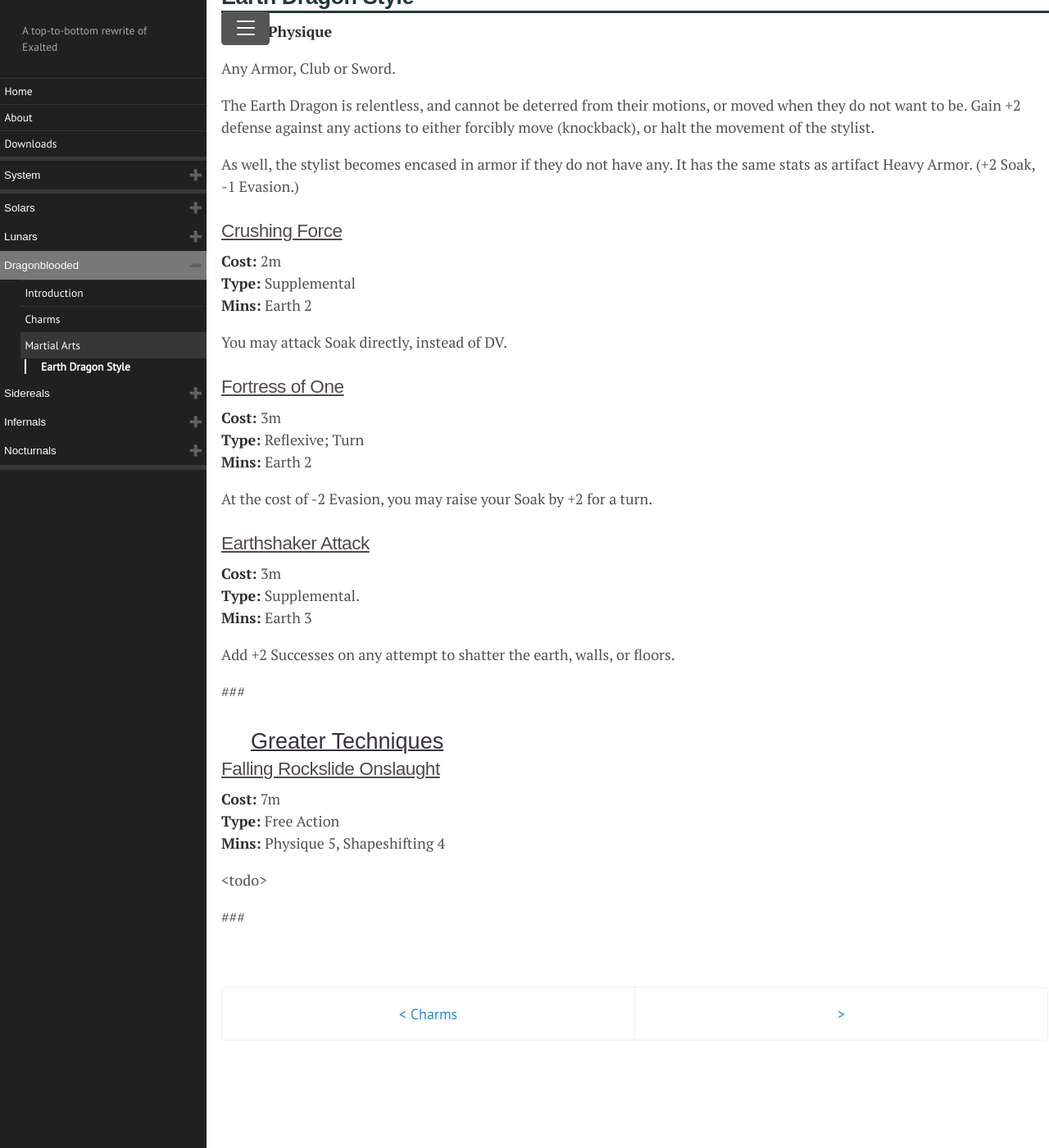
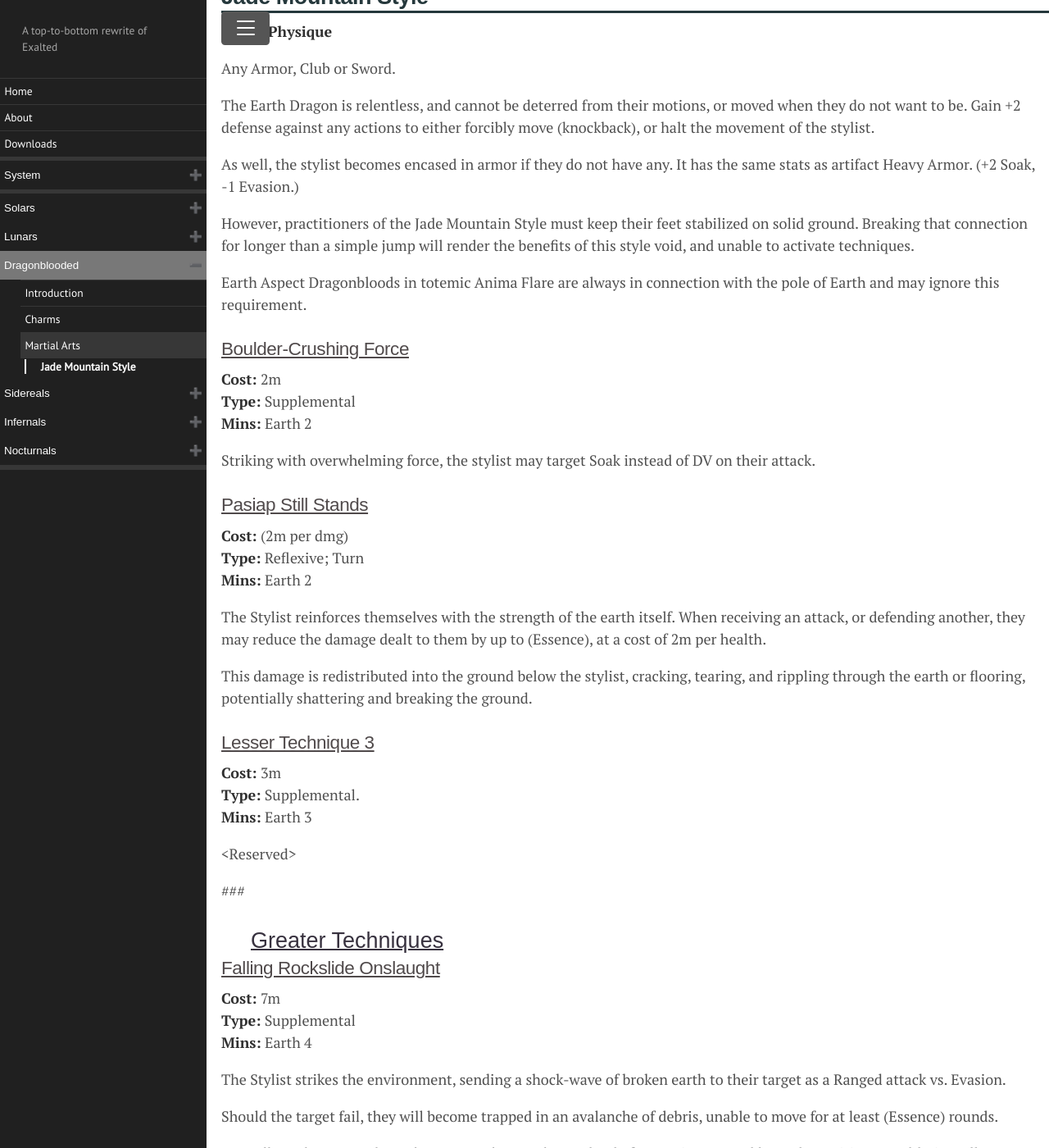
Before and after one commit to Dragonmystic707/exalted-reincarnated, a Jekyll site: the page built from docs/Dragonblooded/Martial_Arts.md, in a window 1280 px wide and 1400 px high, scrolled down 275 px. Shown: the whole window at 82% size. Built offline with Jekyll 4.4.1, drawn with Linux system fonts in a browser that asks for light colours; some of the changed text lies outside the part shown.

Commit message:
Added Jade mountain martial arts

```diff
--- a/docs/Dragonblooded/Martial_Arts.md
+++ b/docs/Dragonblooded/Martial_Arts.md
@@ -11,8 +11,8 @@ prev_title: Charms
 Martial Arts
 ============
 
-Earth Dragon Style
-------------------
+Jade Mountain Style
+-------------------
 
 **Earth, Physique**
 
@@ -26,29 +26,44 @@ the stylist.
 As well, the stylist becomes encased in armor if they do not have any.
 It has the same stats as artifact Heavy Armor. (+2 Soak, -1 Evasion.)
 
-### Crushing Force
+However, practitioners of the Jade Mountain Style must keep their feet
+stabilized on solid ground. Breaking that connection for longer than a
+simple jump will render the benefits of this style void, and unable to
+activate techniques.
+
+Earth Aspect Dragonbloods in totemic Anima Flare are always in
+connection with the pole of Earth and may ignore this requirement.
+
+### Boulder-Crushing Force
 
 **Cost:** 2m
 **Type:** Supplemental
 **Mins:** Earth 2
 
-You may attack Soak directly, instead of DV.
+Striking with overwhelming force, the stylist may target Soak instead of
+DV on their attack.
 
-### Fortress of One
+### Pasiap Still Stands
 
-**Cost:** 3m
+**Cost:** (2m per dmg)
 **Type:** Reflexive; Turn
 **Mins:** Earth 2
 
-At the cost of -2 Evasion, you may raise your Soak by +2 for a turn.
+The Stylist reinforces themselves with the strength of the earth itself.
+When receiving an attack, or defending another, they may reduce the
+damage dealt to them by up to (Essence), at a cost of 2m per health.
 
-### Earthshaker Attack
+This damage is redistributed into the ground below the stylist,
+cracking, tearing, and rippling through the earth or flooring,
+potentially shattering and breaking the ground.
+
+### Lesser Technique 3
 
 **Cost:** 3m
 **Type:** Supplemental.
 **Mins:** Earth 3
 
-Add +2 Successes on any attempt to shatter the earth, walls, or floors.
+&lt;Reserved&gt;
 
 ###
 
@@ -57,9 +72,24 @@ Add +2 Successes on any attempt to shatter the earth, walls, or floors.
 ### Falling Rockslide Onslaught
 
 **Cost:** 7m
-**Type:** Free Action
-**Mins:** Physique 5, Shapeshifting 4
+**Type:** Supplemental
+**Mins:** Earth 4
 
-&lt;todo&gt;
+The Stylist strikes the environment, sending a shock-wave of broken
+earth to their target as a Ranged attack vs. Evasion.
+
+Should the target fail, they will become trapped in an avalanche of
+debris, unable to move for at least (Essence) rounds.
+
+Regardless, the targeted area becomes a shattered wasteland of an
+environmental hazard, requiring an Athletics roll to traverse.
+
+### Greater Technique 2
+
+**Cost:** 7m
+**Type:** Supplemental
+**Mins:** Earth 4
+
+&lt;Reserved&gt;
 
 ###
```
Also changed, not shown: docs/Dragonblooded/Charms.md (+0 -25 lines), 11 other files.
